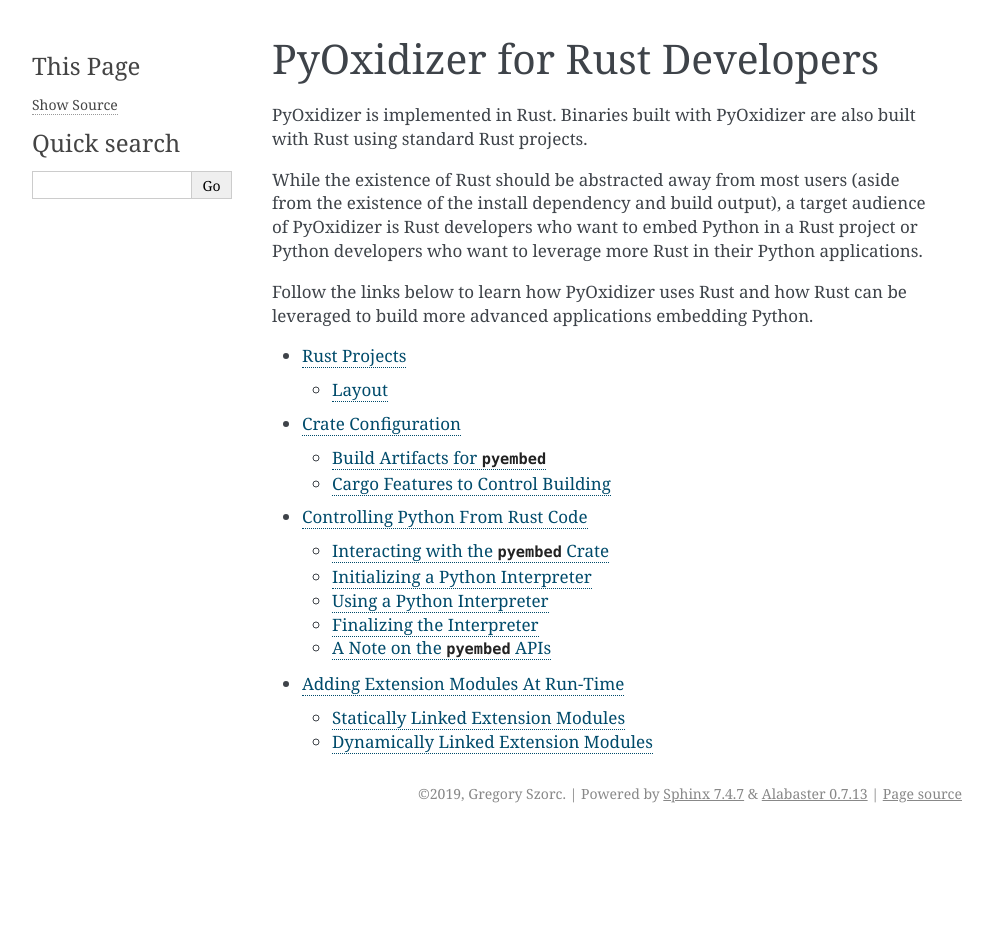
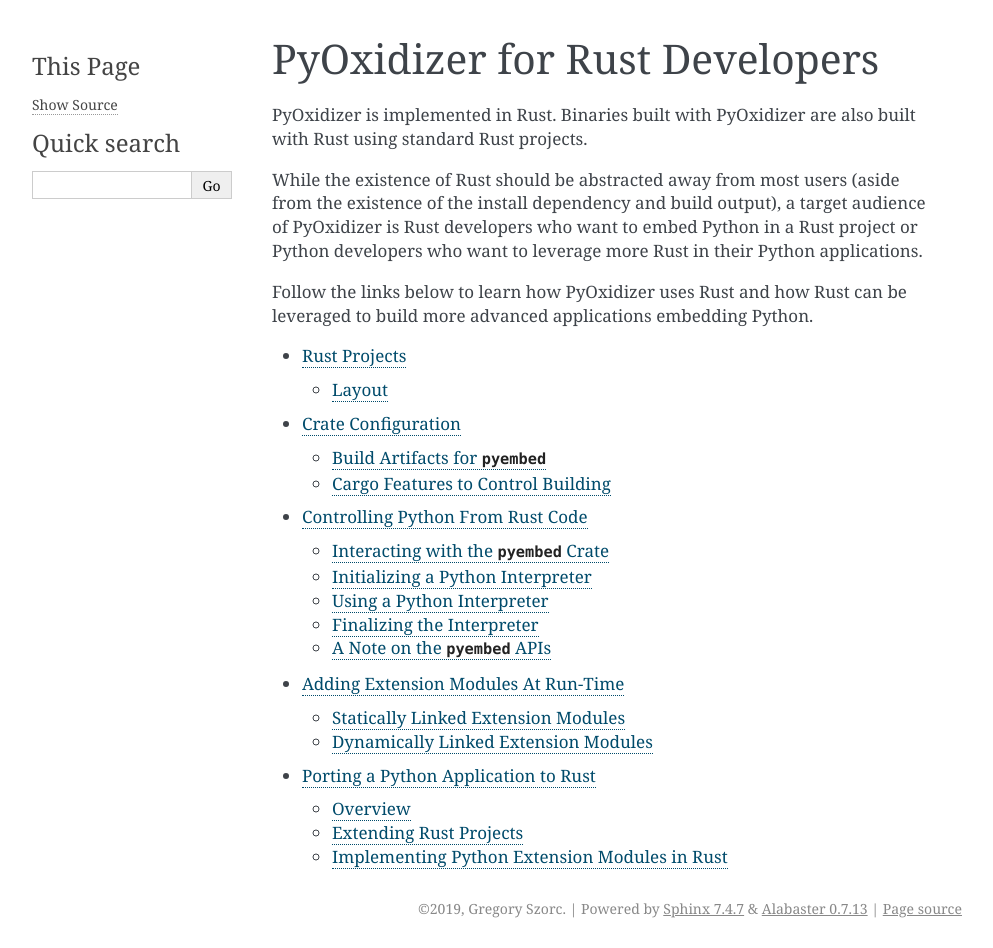
Before and after one commit to indygreg/PyOxidizer, a Sphinx documentation site: the page built from docs/rust.rst, in a window 1280 px wide. Shown: the whole page, without its empty margins (148-1141 px from the left). Built offline with Sphinx 7.4.7, drawn with Linux system fonts in a browser that asks for light colours; the version number is read from the project's files by our own code; before the commit the page ends 900 px from its top, so only the background shows below that; some of the changed lines change nothing that is shown.

Commit message:
docs: initial docs on porting an application to Rust
Still missing a lot of details. But a good start.

Content provided as requested by #263.

```diff
--- a/docs/rust.rst
+++ b/docs/rust.rst
@@ -23,3 +23,4 @@
    rust_crate_configuration
    rust_rust_code
    rust_python_extension_modules
+   rust_porting
--- /dev/null
+++ b/docs/rust_porting.rst
@@ -0,0 +1,304 @@
+.. _rust_porting:
+
+====================================
+Porting a Python Application to Rust
+====================================
+
+PyOxidizer can be used to gradually port a Python application to Rust.
+What we mean by this is that Python code in an application would slowly
+be rewritten in Rust.
+
+Overview
+========
+
+When porting a Python application to Rust, the goal is to port Python
+code - and possibly Python C extension code - to Rust. Parts of the Rust
+code will presumably need to call into Python code and vice-versa.
+
+When porting code to Rust, there are essentially two *flavors* of Rust
+code that will be written and executed:
+
+1. *Vanilla* Rust code
+2. *Python-flavored* Rust code
+
+*Vanilla* Rust code is standard Rust code. It is what you would write if
+authoring a Rust-only project.
+
+*Python-flavored* Rust code is Rust code that interacts with the Python C
+API. It is regular Rust code, of course, but it is littered with references
+to `PyObject` and function calls into the Python C API (although these
+function calls may be abstracted so you don't have to use ``unsafe``).
+
+These different *flavors* of Rust code dictate different approaches to
+porting. Both *flavors*/approaches can be used simultaneously when porting
+an application to Rust.
+
+*Vanilla* Rust code will supplement the boilerplate Rust code that PyOxidizer
+uses to define and build a standalone executable embedded Python. See
+:ref:`extending_rust_projects` for more.
+
+*Python-flavored* Rust code typically involves writing Python extension
+modules in Rust. In this approach, you create a Python extension modules
+implemented in Rust and then make them available to the Python interpreter,
+which is managed by a Rust project.
+
+.. _extending_rust_projects:
+
+Extending Rust Projects
+=======================
+
+When building an application from a standalone ``pyoxidizer.bzl`` file,
+PyOxidizer creates and builds a temporary, boilerplate Rust project behind
+the scenes. This Rust project has just enough code to initialize and run an
+embedded Python interpreter. That's the extent of the Rust code.
+
+PyOxidizer also supports persistent Rust projects. In this mode, you have
+full control over the Rust project and can add custom Rust code to it as
+you desire. In this mode, you can run Rust code independent of the Python
+interpreter.
+
+Supplementing the Rust code contained in your executable gives you the power
+to run arbitrary Rust code however you see fit. Here are some common scenarios
+this can enable:
+
+* Implementing argument parsing in Rust instead of Python. This could allow you
+  to parse out the sub-command being invoked and dispatch to pure Rust code
+  paths if possible, falling back to running Python code only if necessary.
+* Running a *forking* server, which doesn't start a Python interpreter until an
+  event occurs.
+* Starting a thread with a high-performance application component implemented in
+  Rust. For example, you could run a thread servicing a high-performance logging
+  subsystem or HTTP server implemented in Rust and have that thread interact with
+  a Python interpreter via a pipe or some other handle.
+
+Getting Started
+---------------
+
+To extend a Rust project with custom Rust code, you'll first want to
+materialize the boilerplate Rust project used by PyOxidizer::
+
+    $ pyoxidizer init-rust-project myapp
+
+See :ref:`rust_projects` for details on the files materialized by this command.
+
+If you are using version control, now would be a good time to add the created
+files to version control. e.g.::
+
+    $ git add myapp
+    $ git commit -m 'create boilerplate PyOxidizer project'
+
+From here, your next steps are to modify the Rust project to do something
+new and different.
+
+The auto-generated ``src/main.rs`` file contains the ``main()`` function used
+as the entrypoint for the Rust executable. The default file will simply
+instantiate a Python interpreter from a configuration, run that interpreter,
+then exit the process.
+
+To extend your application with custom Rust code, simply add custom code to
+``main()``. e.g.
+
+.. code-block:: rust
+
+   fn main() {
+       println!("hello from Rust!")
+
+       // Code auto-generated by ``pyoxidizer init-rust-project`` goes here.
+       // ...
+   }
+
+That is literally all there is to it!
+
+To build your custom Rust project, ``pyoxidizer build`` is the most robust way
+to do that. But it is also possible to use ``cargo build``.
+
+What Can Go Wrong
+-----------------
+
+``pyoxidizer`` Not Found or Rust Code Version Mismatch
+^^^^^^^^^^^^^^^^^^^^^^^^^^^^^^^^^^^^^^^^^^^^^^^^^^^^^^
+
+When using ``cargo build``, the ``pyoxidizer`` executable will be invoked behind
+the scenes. This requires that executable to be on ``PATH`` and for the version
+to be compatible with the Rust code you are trying to build. (The Rust APIs do
+change from time to time.)
+
+If the ``pyoxidizer`` executable is not on ``PATH`` or its version doesn't
+match the Rust code, you can forcefully tell the Rust build system which
+``pyoxidizer`` executable to use::
+
+    $ PYOXIDIZER_EXE=/path/to/pyoxidizer cargo build
+
+``thread 'main' panicked at 'jemalloc is not available in this build configuration'``
+^^^^^^^^^^^^^^^^^^^^^^^^^^^^^^^^^^^^^^^^^^^^^^^^^^^^^^^^^^^^^^^^^^^^^^^^^^^^^^^^^^^^^
+
+If you see this error, the problem is that the Python interpreter configuration
+says to use *jemalloc* as the memory allocator but the Rust project was built
+without *jemalloc* support. This is likely because the default Rust project
+features in ``Cargo.toml`` don't include *jemalloc* by default.
+
+You can resolve this issue by either disabling jemalloc in the Python
+configuration or by enabling jemalloc in Rust.
+
+To disable jemalloc, open your ``pyoxidizer.bzl`` file and find the
+definition of ``raw_allocator``. You can set it to ``raw_allocator="system"``
+so Python uses the system memory allocator instead of jemalloc.
+
+To enable jemalloc, you have a few options.
+
+First, you could build the Rust project with jemalloc support::
+
+    $ cargo build --features jemalloc
+
+Or, you modify ``Cargo.toml`` so the *jemalloc* feature is enabled by
+default::
+
+.. code-block:: toml
+
+   [features]
+   default = ["build-mode-pyoxidizer-exe", "jemalloc"]
+
+*jemalloc* is typically a faster allocator than the system allocator. So if
+you care about performance, you may want to use it.
+
+Implementing Python Extension Modules in Rust
+=============================================
+
+If you want to port a Python application to Rust, chances are that you
+will need to have Rust and Python code interact with each other. A common
+way to do this is to implement Python extensions in Rust so that Rust code
+will be invoked as a Python interpreter is running.
+
+There are two ways Rust-implemented Python extension modules can be
+consumed by PyOxidizer:
+
+1. Define them via Python packaging tools (e.g. via a ``setup.py`` file
+   for your Python package).
+2. Define them in Rust code and register them as a *built-in* extension
+   module.
+
+Python Built Rust Extension Modules
+-----------------------------------
+
+If you've defined a Rust Python extension module via a Python package
+build tool (e.g. inside a ``setup.py``), PyOxidizer should automatically
+detect said extension module as part of packaging the corresponding Python
+package: there is no need to take special action to tell PyOxidizer it is
+a Rust extension, as this is all handled by Python packaging tools invoked
+as part of processing your ``pyoxidizer.bzl`` file.
+
+See :ref:`packaging` for more.
+
+The topic of authoring Python extension modules implemented in Rust is
+arguably outside the scope of this documentation. A search engine search
+for ``Rust Python extension`` should set you on the right track.
+
+Built-in Rust Extension Modules
+-------------------------------
+
+A Python extension module is defined as a ``PyInit__<name>`` function which
+is called to initialize an extension module. Typically, Python extension
+modules are compiled as standalone shared libraries, which are then loaded
+into a process, after which their ``PyInit__<name>`` function is called.
+
+But Python has an additional mechanism for defining extension modules:
+*built-ins*. A *built-in* extension module is simply an extension module
+whose ``PyInit__<name>`` function is already present in the process address
+space. Typically, these are extensions that are part of the Python distribution
+itself and are compiled directly into ``libpython``.
+
+When you instantiate a Python interpreter, you give it a list of the
+available *built-in* Python extension modules. And PyOxidizer's ``pyembed``
+crate allows you to supplement the default list with custom extensions.
+
+To use *built-in* extension modules implemented in Rust, you'll need to
+implement said extension module in Rust, either as part of your application's
+Rust crate or as part of a different crate. Either way, you'll need to
+extend the boilerplate Rust project code (see :ref:`extending_rust_projects`)
+and tell it about additional *built-in* extension modules. See
+:ref:`rust_python_extension_modules` for instructions on how to do
+this.
+
+The tricky part here is implementing your Rust extension module.
+
+You probably want to use the `cpython <https://crates.io/crates/cpython>`_
+or `PyO3 <https://crates.io/crates/PyO3>`_ Rust crates for interfacing with the
+CPython API, as these provide an interface that is more ergonomic and doesn't
+require use of ``unsafe { }``. Use of these crates is beyond the scope of the
+PyOxidizer documentation.
+
+If you attempt to use the ``cpython`` or ``PyO3`` macros for defining a
+Python extension module, you'll likely run into problems because these assume
+that extension modules are standalone shared libraries, which isn't the case for
+*built-in* extension modules!
+
+If you attempt to use a separate Rust crate to define your extension module,
+you may run into Python symbol issues at link time because the build system
+for the ``cpython`` and ``PyO3`` crates will use their own logic for locating
+a Python interpreter and that interpreter may not have a configuration that
+is compatible with the one embedded in your PyOxidizer binary!
+
+At the end of the day, all you need to register a *built-in* extension module
+with PyOxidizer is an ``extern "C" fn () -> *mut python3_sys::PyObject``. Here
+is the boilerplate for defining a Python extension module in Rust (this uses
+the ``cpython`` crate).
+
+.. code-block:: rust
+
+    use python3_sys as pyffi;
+    use cpython::{PyErr, PyModule, PyObject};
+
+    static mut MODULE_DEF: pyffi::PyModuleDef = pyffi::PyModuleDef {
+        m_base: pyffi::PyModuleDef_HEAD_INIT,
+        m_name: std::ptr::null(),
+        m_doc: std::ptr::null(),
+        m_size: std::mem::size_of::<ModuleState>() as isize,
+        m_methods: 0 as *mut _,
+        m_slots: 0 as *mut _,
+        m_traverse: None,
+        m_clear: None,
+        m_free: None,
+    };
+
+    #[allow(non_snake_case)]
+    pub extern "C" fn PyInit_my_module() -> *mut pyffi::PyObject {
+        let py = unsafe { cpython::Python::assume_gil_acquired() };
+
+        unsafe {
+            if MODULE_DEF.m_name.is_null() {
+                MODULE_DEF.m_name = "my_module".as_ptr() as *const _;
+                MODULE_DEF.m_doc = "usage docs".as_ptr() as *const _;
+            }
+        }
+
+        let module = unsafe { pyffi::PyModule_Create(&mut MODULE_DEF) };
+
+        if module.is_null() {
+            return module;
+        }
+
+        let module = match unsafe { pyffi::from_owned_ptr(py, module).cast_into::<PyModule>(py) } {
+            Ok(m) => m,
+            Err(e) => {
+                PyErr::from(e).restore(py);
+                return std::ptr::null_mut();
+            }
+        };
+
+        match module_init(py, &module) {
+            Ok(()) => module.into_object().steal_ptr(),
+            Err(e) => {
+                e.restore(py);
+                std::ptr::null_mut()
+            }
+        }
+    }
+
+If you want a concrete example of what this looks like and how to do things like
+define Python types and have Python functions implemented in Rust, do a search for
+``PyInit_oxidized_importer`` in the source code of the ``pyembed`` crate (which
+is part of the PyOxidizer repository) and go from there.
+
+The documentation for authoring Python extension modules and using the Python
+C API is well beyond the scope of this document. A good place to start is the
+`official documentation <https://docs.python.org/3/extending/index.html>`_.
```
